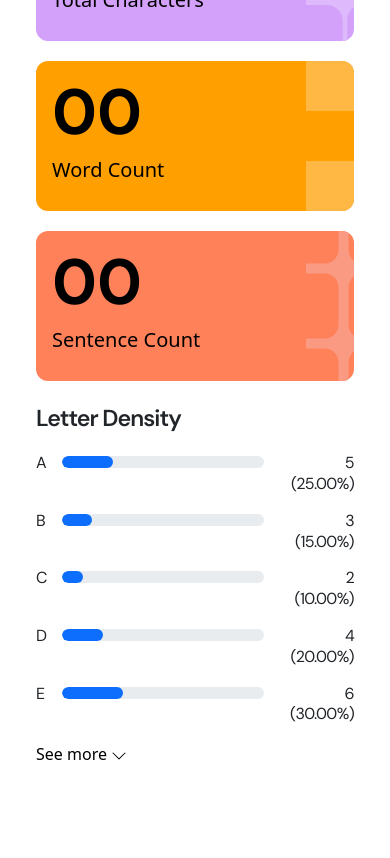
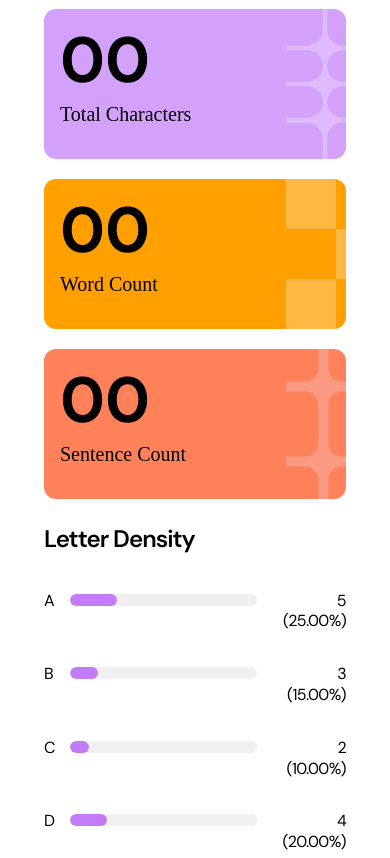
Before and after one commit to yesukay2/character-counter-basic, a plain HTML site: page index.html in a window 390 px wide. Shown: the part 707-1565 px from the top of the page. Drawn offline with nearby package versions, Linux system fonts and the light colour scheme.

Commit message:
corrected UI discrepancies

```diff
--- a/index.css
+++ b/index.css
@@ -241,6 +241,21 @@
   }
 
 
+.progress {
+  background-color: #f0f0f0;
+  width: 100%;
+  border-radius: 10px;
+  overflow: hidden;
+  margin: 5px 0;
+}
+
+.progress-bar {
+  height: 12px;
+  background-color: var(--blue-500);
+  transition: width 0.3s ease-in-out;
+}
+
+
   .custom-progress{
     flex-grow: 0.98;
     /* width: 85%; */
@@ -378,11 +393,11 @@
 
     .counter-card img{
         position: absolute;
-        left: 85%;
+        left: 80%;
     }
 
     .custom-progress{
-      width: 70vw;
+      width: 65vw;
       flex-grow: 1;
     }
 
--- a/index.html
+++ b/index.html
@@ -5,7 +5,6 @@
   <meta name="viewport" content="width=device-width, initial-scale=1.0"/>
   <title>Text Analyzer</title>
   <link rel="stylesheet" href="./index.css" />
-  <link rel="stylesheet" href="https://cdn.jsdelivr.net/npm/bootstrap@5.3.2/dist/css/bootstrap.min.css"/>
 </head>
 <body>
   <div class="screen">
```
